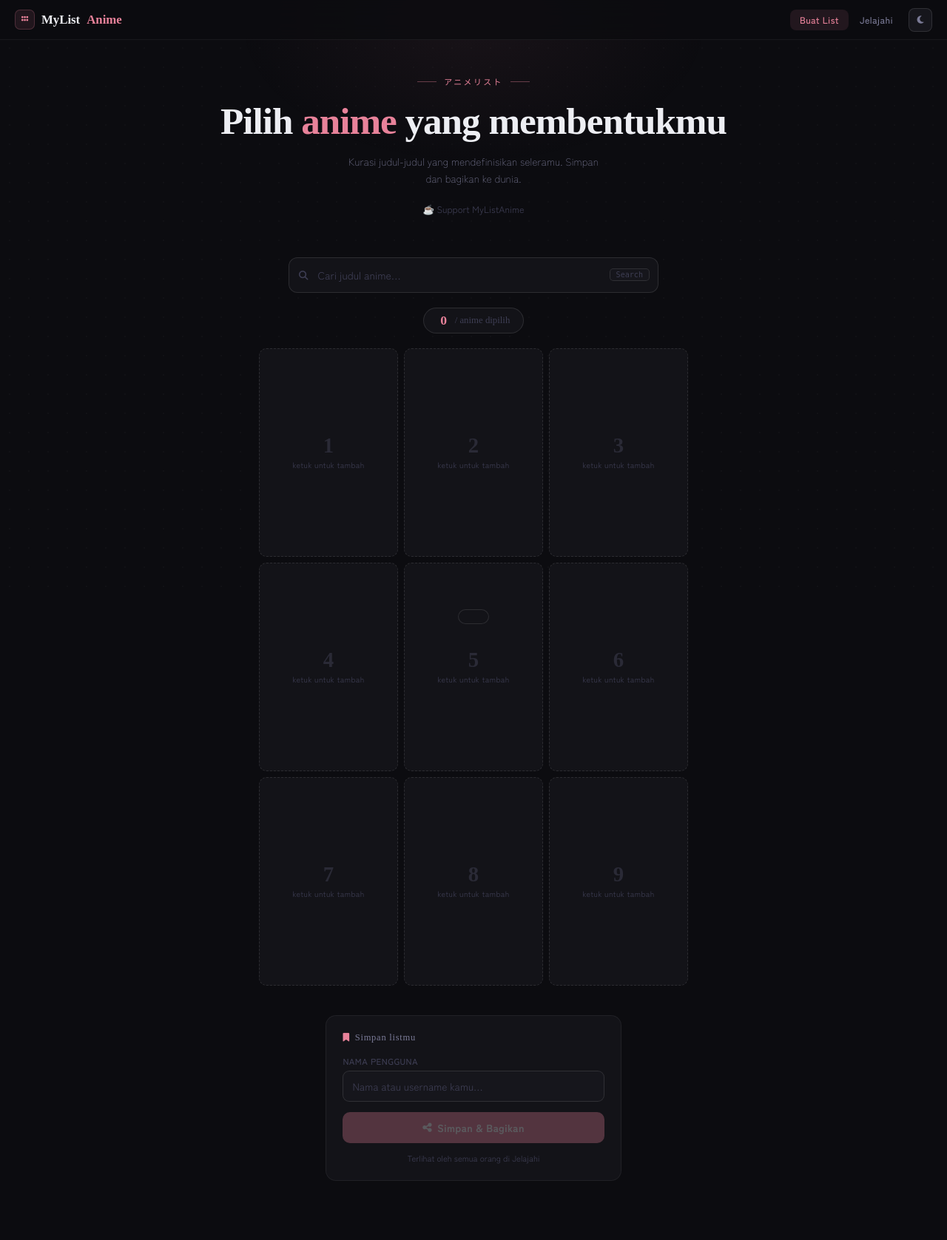
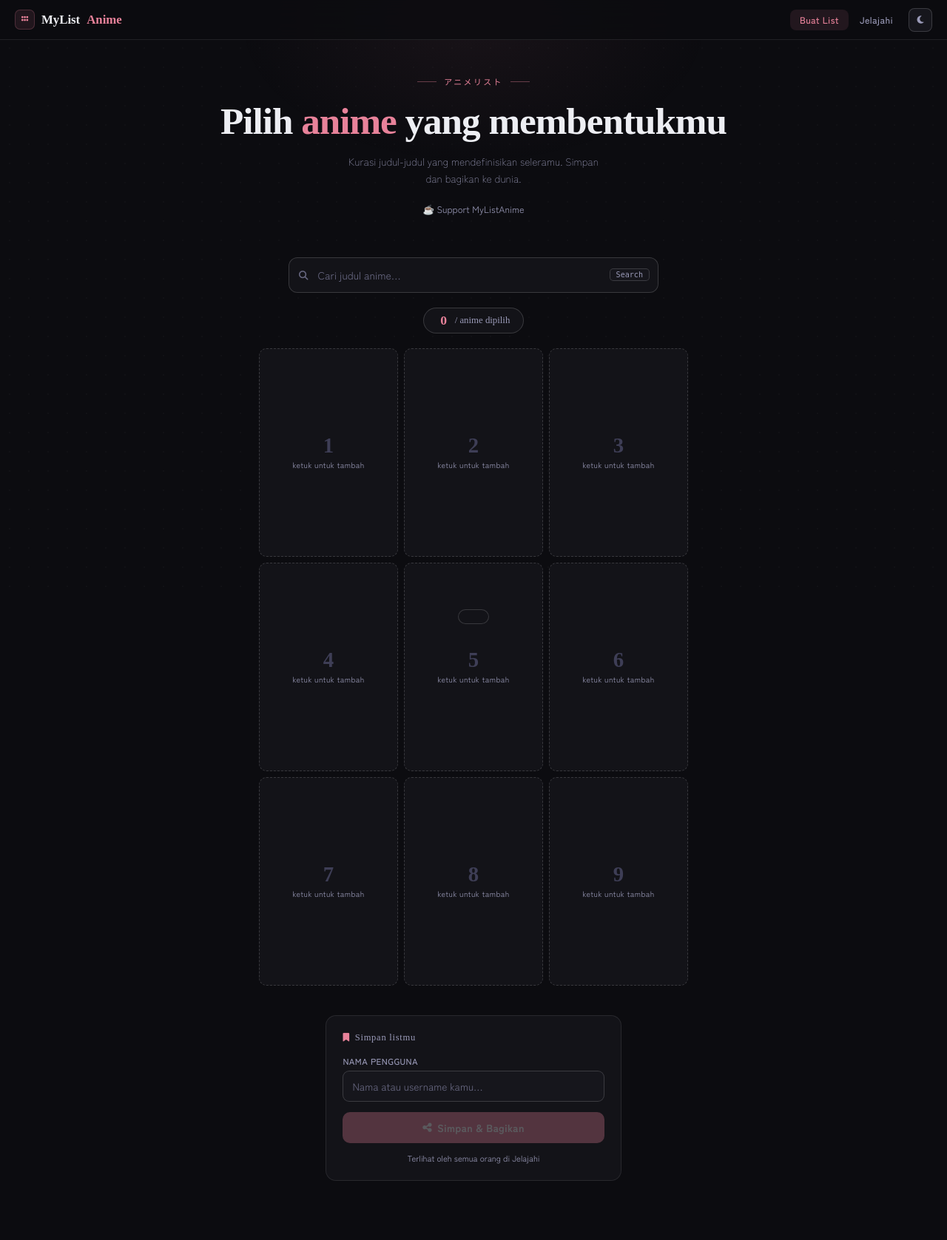
Before and after one commit to RMBLOGG/mylistanime, a Flask app: page / in a window 1280 px wide. Shown: the whole page at 74% size. Run offline with Flask 3, Linux system fonts and the light colour scheme; some web fonts are replaced.

Commit message:
Add files via upload

```diff
--- a/templates/base.html
+++ b/templates/base.html
@@ -16,16 +16,16 @@
       --bg2:        #101014;
       --bg3:        #16161c;
       --card:       #131318;
-      --border:     rgba(255,255,255,0.06);
-      --border2:    rgba(255,255,255,0.11);
+      --border:     rgba(255,255,255,0.09);
+      --border2:    rgba(255,255,255,0.16);
       --sakura:     #e8829a;
       --sakura2:    #f4a0b5;
       --sakura-dim: rgba(232,130,154,0.1);
       --gold:       #e0b96a;
       --text:       #edeef3;
-      --text2:      #7a7a96;
-      --text3:      #3e3e54;
-      --slot-num:   #2a2a36;
+      --text2:      #9a9ab8;
+      --text3:      #686882;
+      --slot-num:   #3e3e56;
       --nav-bg:     rgba(12,12,16,0.85);
       --dropdown-bg:#1a1a22;
       --shadow:     rgba(0,0,0,0.5);
--- a/templates/explore.html
+++ b/templates/explore.html
@@ -14,10 +14,10 @@
     font-size: clamp(1.7rem, 5vw, 2.5rem);
     font-weight: 700; letter-spacing: -0.02em; line-height: 1.1;
   }
-  .page-top-left p { color: var(--text2); font-size: 0.83rem; margin-top: 5px; font-weight: 300; }
+  .page-top-left p { color: var(--text); font-size: 0.83rem; margin-top: 5px; font-weight: 300; }
   .live-dot {
     display: inline-flex; align-items: center; gap: 6px;
-    font-size: 0.72rem; color: var(--text3);
+    font-size: 0.72rem; color: var(--text2);
     background: var(--bg3); border: 1px solid var(--border2);
     padding: 4px 11px; border-radius: 50px;
   }
@@ -82,7 +82,7 @@
     display: flex; align-items: center; gap: 6px;
   }
   .card-titles {
-    margin-top: 6px; font-size: 0.72rem; color: var(--text2);
+    margin-top: 6px; font-size: 0.72rem; color: var(--text);
     line-height: 1.5; font-weight: 300;
     display: -webkit-box; -webkit-line-clamp: 2;
     -webkit-box-orient: vertical; overflow: hidden;
--- a/templates/index.html
+++ b/templates/index.html
@@ -33,7 +33,7 @@
   }
   .support-link {
     display: inline-flex; align-items: center; gap: 6px;
-    color: var(--text3); text-decoration: none;
+    color: var(--text2); text-decoration: none;
     font-size: 0.78rem; margin-bottom: 1.5rem;
     transition: color 0.18s;
   }
@@ -71,7 +71,7 @@
     margin: 0 11px;
     background: var(--bg3); border: 1px solid var(--border2);
     border-radius: 5px; padding: 2px 8px;
-    font-size: 0.63rem; color: var(--text3);
+    font-size: 0.63rem; color: var(--text2);
     font-family: monospace; flex-shrink: 0;
   }
 
@@ -140,7 +140,7 @@
     min-width: 18px; text-align: center;
     transition: transform 0.15s;
   }
-  .counter-pill .denom { font-size: 0.8rem; color: var(--text3); }
+  .counter-pill .denom { font-size: 0.8rem; color: var(--text2); }
 
   /* ── Grid — fixed slot number visibility ── */
   .anime-grid {
@@ -171,7 +171,7 @@
     line-height: 1; user-select: none;
   }
   .slot-hint {
-    font-size: 0.65rem; color: var(--text3);
+    font-size: 0.65rem; color: var(--text2);
     letter-spacing: 0.04em;
   }
 
@@ -220,7 +220,7 @@
   }
   .save-head i { color: var(--sakura); font-size: 0.72rem; }
   .field label {
-    display: block; font-size: 0.72rem; color: var(--text3);
+    display: block; font-size: 0.72rem; color: var(--text2);
     margin-bottom: 5px; font-weight: 500; letter-spacing: 0.04em;
     text-transform: uppercase;
   }
@@ -237,7 +237,7 @@
   .field input:focus { border-color: rgba(232,130,154,0.5); }
   .field input::placeholder { color: var(--text3); }
   #saveBtn { width: 100%; justify-content: center; font-size: 0.88rem; padding: 11px; }
-  .hint { text-align: center; font-size: 0.7rem; color: var(--text3); margin-top: 0.7rem; }
+  .hint { text-align: center; font-size: 0.7rem; color: var(--text2); margin-top: 0.7rem; }
 
   /* ── Modal ── */
   .modal-backdrop {
@@ -308,10 +308,10 @@
   .badge-status { background: var(--bg3); color: var(--text2); border: 1px solid var(--border2); }
   .badge-rating { background: var(--bg3); color: var(--text3); border: 1px solid var(--border2); }
   .modal-title { font-family: 'Kaisei Decol', serif; font-size: clamp(1rem, 3vw, 1.3rem); font-weight: 700; line-height: 1.2; margin-bottom: 3px; color: var(--text); }
-  .modal-title-en { font-size: 0.7rem; color: var(--text3); margin-bottom: 0.8rem; }
+  .modal-title-en { font-size: 0.7rem; color: var(--text2); margin-bottom: 0.8rem; }
   .modal-stats { display: flex; gap: 14px; margin-bottom: 1rem; flex-wrap: wrap; padding: 0 1.2rem; }
   .stat { display: flex; flex-direction: column; gap: 1px; }
-  .stat-label { font-size: 0.58rem; color: var(--text3); letter-spacing: 0.07em; text-transform: uppercase; }
+  .stat-label { font-size: 0.58rem; color: var(--text2); letter-spacing: 0.07em; text-transform: uppercase; }
   .stat-val { font-size: 0.88rem; font-weight: 700; color: var(--text); }
   .stat-val.gold { color: var(--gold); }
   .modal-lower { padding: 0 1.2rem 1.4rem; }
@@ -323,7 +323,7 @@
   .genre-tag { font-size: 0.62rem; padding: 3px 9px; border-radius: 20px; background: var(--bg3); color: var(--text2); border: 1px solid var(--border2); }
   .modal-meta-grid { display: grid; grid-template-columns: 1fr 1fr; gap: 6px 14px; font-size: 0.72rem; margin-bottom: 0.5rem; }
   .meta-item { display: flex; flex-direction: column; gap: 1px; }
-  .meta-label { font-size: 0.58rem; color: var(--text3); letter-spacing: 0.06em; text-transform: uppercase; }
+  .meta-label { font-size: 0.58rem; color: var(--text2); letter-spacing: 0.06em; text-transform: uppercase; }
   .meta-val { color: var(--text2); }
   .modal-watch-link { display:inline-flex; align-items:center; gap:6px; margin-top:0.8rem; font-size:0.73rem; color:#fff; text-decoration:none; border-radius:8px; padding:7px 14px; background:var(--sakura); font-weight:600; transition:all 0.15s; }
   .modal-watch-link:hover { background:var(--sakura2); transform:translateY(-1px); box-shadow:0 6px 20px rgba(232,130,154,0.3); }
--- a/templates/view_list.html
+++ b/templates/view_list.html
@@ -9,7 +9,7 @@
   }
   .back {
     display: inline-flex; align-items: center; gap: 7px;
-    color: var(--text3); text-decoration: none;
+    color: var(--text2); text-decoration: none;
     font-size: 0.78rem; margin-bottom: 2rem;
     transition: color 0.15s; letter-spacing: 0.03em;
   }
@@ -78,7 +78,7 @@
     font-size: 4rem; font-weight: 700;
     color: var(--bg3); line-height: 1; margin-bottom: 0.5rem;
   }
-  .not-found p { color: var(--text2); font-size: 0.88rem; margin-bottom: 1.5rem; }
+  .not-found p { color: var(--text); font-size: 0.88rem; margin-bottom: 1.5rem; }
 
   .sep { height: 1px; background: var(--border); margin: 1.75rem 0; }
 
```
